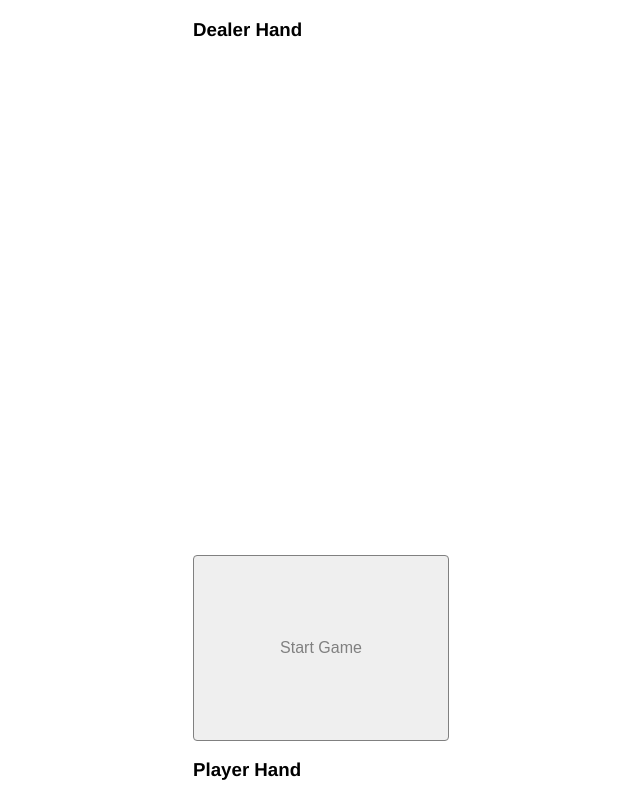
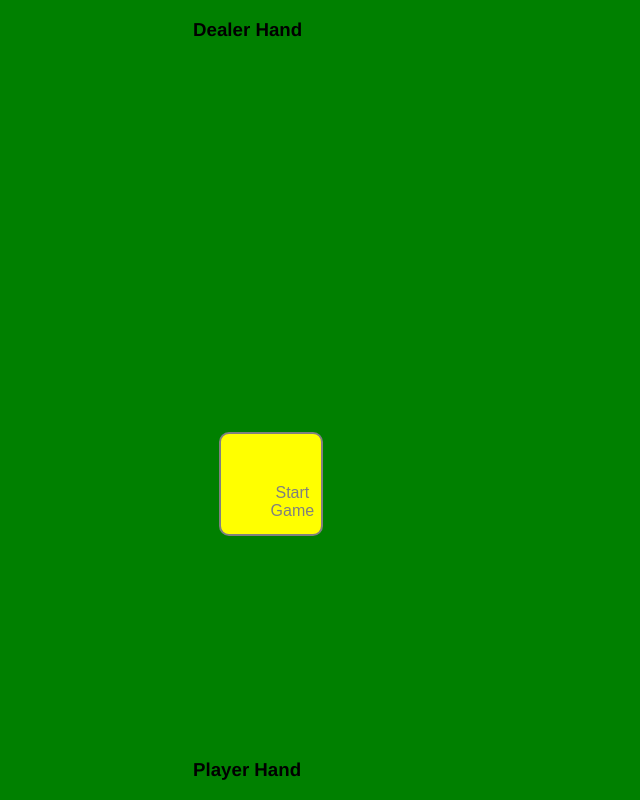
Before and after one commit to stylec0/Blackjack, a plain HTML site: page index.html in a window 1280 px wide. Shown: the whole page, without its empty margins (319-959 px from the left). Drawn offline with Linux system fonts and the light colour scheme.

Commit message:
12/13/21 CSS changes

```diff
--- a/css/main.css
+++ b/css/main.css
@@ -1,4 +1,5 @@
 body {
+  background: green;
   height: 100vh;
   margin: 0;
   font-family: Helvetica;
@@ -6,6 +7,7 @@ body {
   /* mobile first - single column */
   grid-template-rows: 1fr 1fr 1fr 1fr;
   grid-template-columns: 1fr 1fr 1fr 1fr 1fr;
+  /* grid-gap: 10vw; */
 
 }
 
@@ -34,18 +36,19 @@ body {
 } */
 
 button {
-  /* display: flex; */
-  /* margin: 30% 10% auto 50%; */
-  /* padding: 10px; */
+  display: grid;
+  margin: 10% 50% 80% 10%;
+  padding: 50px;
   font-size: 16px;
+  background: yellow;
   color: grey;
-  border: 1px solid grey;
-  border-radius: 4px;
+  border: 2px solid grey;
+  border-radius: 10px;
   outline: none;
 
 }
 
 button:hover {
-  background-color: grey;
+  background-color: rgb(228, 231, 20);
   color: white;
 }
```
